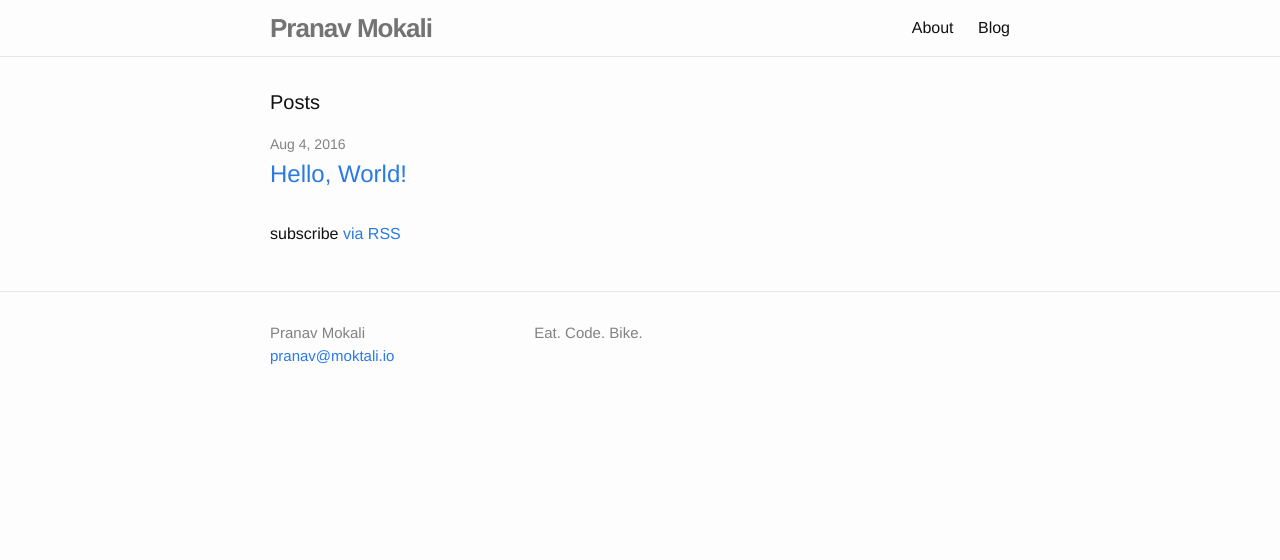
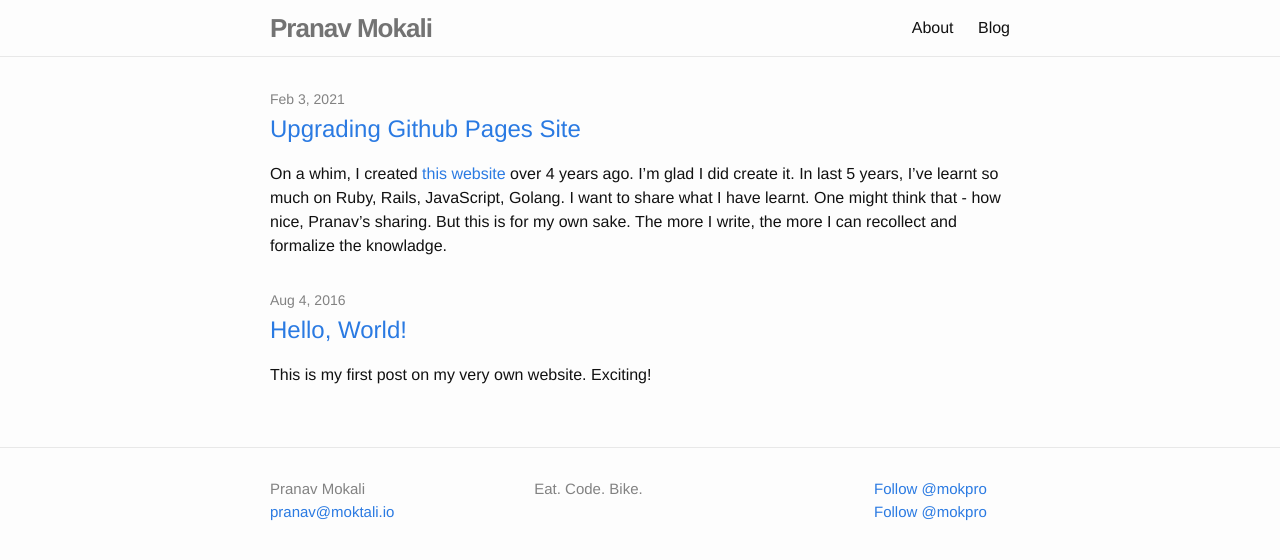
Before and after one commit to mokpro/mokpro.github.io, a Jekyll site: the page built from blog/index.html, in a window 1280 px wide. Shown: the top 560 px of the page. Built offline with Jekyll 4.4.1, drawn with Linux system fonts in a browser that asks for light colours; comment, search, counter and statistics services are not loaded.

Commit message:
add upgrading-github-pages post (#7)

````diff
--- a/_config.yml
+++ b/_config.yml
@@ -1,35 +1,14 @@
-# Welcome to Jekyll!
-#
-# This config file is meant for settings that affect your whole blog, values
-# which you are expected to set up once and rarely edit after that. If you find
-# yourself editing this file very often, consider using Jekyll's data files
-# feature for the data you need to update frequently.
-#
-# For technical reasons, this file is *NOT* reloaded automatically when you use
-# 'bundle exec jekyll serve'. If you change this file, please restart the server process.
-#
-# If you need help with YAML syntax, here are some quick references for you:
-# https://learn-the-web.algonquindesign.ca/topics/markdown-yaml-cheat-sheet/#yaml
-# https://learnxinyminutes.com/docs/yaml/
-#
 # Site settings
-# These are used to personalize your new site. If you look in the HTML files,
-# you will see them accessed via {{ site.title }}, {{ site.email }}, and so on.
-# You can create any custom variable you would like, and they will be accessible
-# in the templates via {{ site.myvariable }}.
-
 title: Pranav Mokali
 email: pranav@moktali.io
 description: Eat. Code. Bike.
 baseurl: "" # the subpath of your site, e.g. /blog
-url: "http://pranav.moktali.io" # the base hostname & protocol for your site, e.g. http://example.com
-twitter_username: mokpro
-github_username:  mokpro
+url: "https://pranav.moktali.io" # the base hostname & protocol for your site, e.g. http://example.com
 
 # Build settings
 theme: minima
-plugins:
-  - jekyll-feed
+# plugins:
+#   - jekyll-feed
 
 # Exclude from processing.
 # The following items will not be processed, by default.
--- a/_includes/footer.html
+++ b/_includes/footer.html
@@ -1,4 +1,6 @@
 <footer class="site-footer">
+  <!-- Place this tag in your head or just before your close body tag. -->
+<script async defer src="https://buttons.github.io/buttons.js"></script>
   <div class="wrapper">
     <div class="footer-col-wrapper">
       <div class="footer-col footer-col-1">
@@ -11,19 +13,8 @@
         <p>{{ site.description }}</p>
       </div>
       <div class="footer-col footer-col-2">
-        <ul class="social-media-list">
-          {% if site.github.username %}
-          <li>
-            {% include icon-github.html username=site.github.username %}
-          </li>
-          {% endif %}
-
-          {% if site.twitter.username %}
-          <li>
-            {% include icon-twitter.html username=site.twitter.username %}
-          </li>
-          {% endif %}
-        </ul>
+        <a class="github-button" href="https://github.com/mokpro" aria-label="Follow @mokpro on GitHub">Follow @mokpro</a>
+        <a href="https://twitter.com/mokpro?ref_src=twsrc%5Etfw" class="twitter-follow-button" data-show-count="false">Follow @mokpro</a><script async src="https://platform.twitter.com/widgets.js" charset="utf-8"></script>
       </div>
     </div>
   </div>
--- a/_includes/head.html
+++ b/_includes/head.html
@@ -8,7 +8,6 @@
 
   <link rel="stylesheet" href="{{ "/css/main.css" | prepend: site.baseurl }}">
   <link rel="canonical" href="{{ page.url | replace:'index.html','' | prepend: site.baseurl | prepend: site.url }}">
-  <link rel="alternate" type="application/rss+xml" title="{{ site.title }}" href="{{ "/feed.xml" | prepend: site.baseurl | prepend: site.url }}">
   {% seo %}
   <script>
     (function(i,s,o,g,r,a,m){i['GoogleAnalyticsObject']=r;i[r]=i[r]||function(){
--- /dev/null
+++ b/_posts/2021-02-03-upgrading-github-pages.md
@@ -0,0 +1,66 @@
+---
+layout: post
+title:  "Upgrading Github Pages Site"
+date:   2021-02-03 11:40:19 -0600
+categories: tech
+tags: tech jakyll github-pages
+---
+
+On a whim, I created [this website](https://pranav.moktali.io) over 4 years ago.  I'm glad I did create it. In last 5 years, I've learnt so much on Ruby, Rails, JavaScript, Golang. I want to share what I have learnt. One might think that - how nice, Pranav's sharing. But this is for my own sake. The more I write, the more I can recollect and formalize the knowladge.
+
+So, here it is, the first article after a long time!
+
+# A long time ago, not too far away ...
+
+I built [this website](https://pranav.moktali.io) on github pages. You can build one too, it's pretty easy, follow [Github Pages](https://pages.github.com/). But it was outdated with dependency vulnerabilities (see below). So I started to upgrade it.
+
+So, here it is, the first article after a long time!
+
+# How to upgrade github pages?
+
+1. Clone [existing repo](https://github.com/mokpro/mokpro.github.io) on terminal
+
+    ```bash
+    $ git clone git@github.com:mokpro/mokpro.github.io.git
+    ```
+
+1. Follow the [Jakyll Instructions](https://jekyllrb.com/docs/#instructions) to create a new blog
+
+    - Install the jekyll and bundler gems
+
+        ```bash
+        $ gem install jekyll bundler
+        ```
+
+    - Create a new Jekyll site at `./mokpro.github.io`
+
+        ```bash
+        # `--force` to ensure outdated files are overwritten
+        $ jekyll new mokpro.github.io --force
+
+        ```
+
+1. Review all the diffs
+
+    ```bash
+    $ git status
+
+    Changes to be committed:
+    (use "git restore --staged <file>..." to unstage)
+      modified:   .gitignore
+      new file:   404.html
+      modified:   Gemfile
+      modified:   Gemfile.lock
+      modified:   _config.yml
+      modified:   about.md
+      deleted:    index.html
+    ```
+
+1. Commit changes and push to a new branch
+
+    ```bash
+    $ git commit -m 'upgrade jakyll'
+    $ git push origin HEAD
+    ```
+
+1. Create a pull request and merge it [#6](https://github.com/mokpro/mokpro.github.io/pull/6), it's done!
--- a/blog/index.html
+++ b/blog/index.html
@@ -3,11 +3,7 @@ layout: default
 title: Blog
 permalink: /blog/
 ---
-
 <div class="home">
-
-  <h1 class="page-heading">Posts</h1>
-
   <ul class="post-list">
     {% for post in site.posts %}
       <li>
@@ -16,10 +12,9 @@ permalink: /blog/
         <h2>
           <a class="post-link" href="{{ post.url }}">{{ post.title }}</a>
         </h2>
+        {{ post.excerpt }}
       </li>
     {% endfor %}
   </ul>
 
-  <p class="rss-subscribe">subscribe <a href="{{ "/blog/feed.xml" | prepend: site.baseurl }}">via RSS</a></p>
-
 </div>
--- a/index.markdown
+++ b/index.markdown
@@ -5,4 +5,6 @@
 layout: home
 ---
 
-Eat. Code. Bike
+Hi there! I’m Pranav Moktali. I write about random things I have learnt in life (mostly tech).
+
+Talk to me <a href="https://twitter.com/intent/tweet?screen_name=mokpro&ref_src=twsrc%5Etfw">@mokpro</a>
````
Also changed, not shown: Gemfile (+4 -16 lines), _posts/2016-08-04-hello-world.md (+3 -3 lines), _posts/exploring_tensorflow.md (deleted, +0 -6 lines), blog/feed.xml (deleted, +0 -30 lines), Gemfile.lock.
